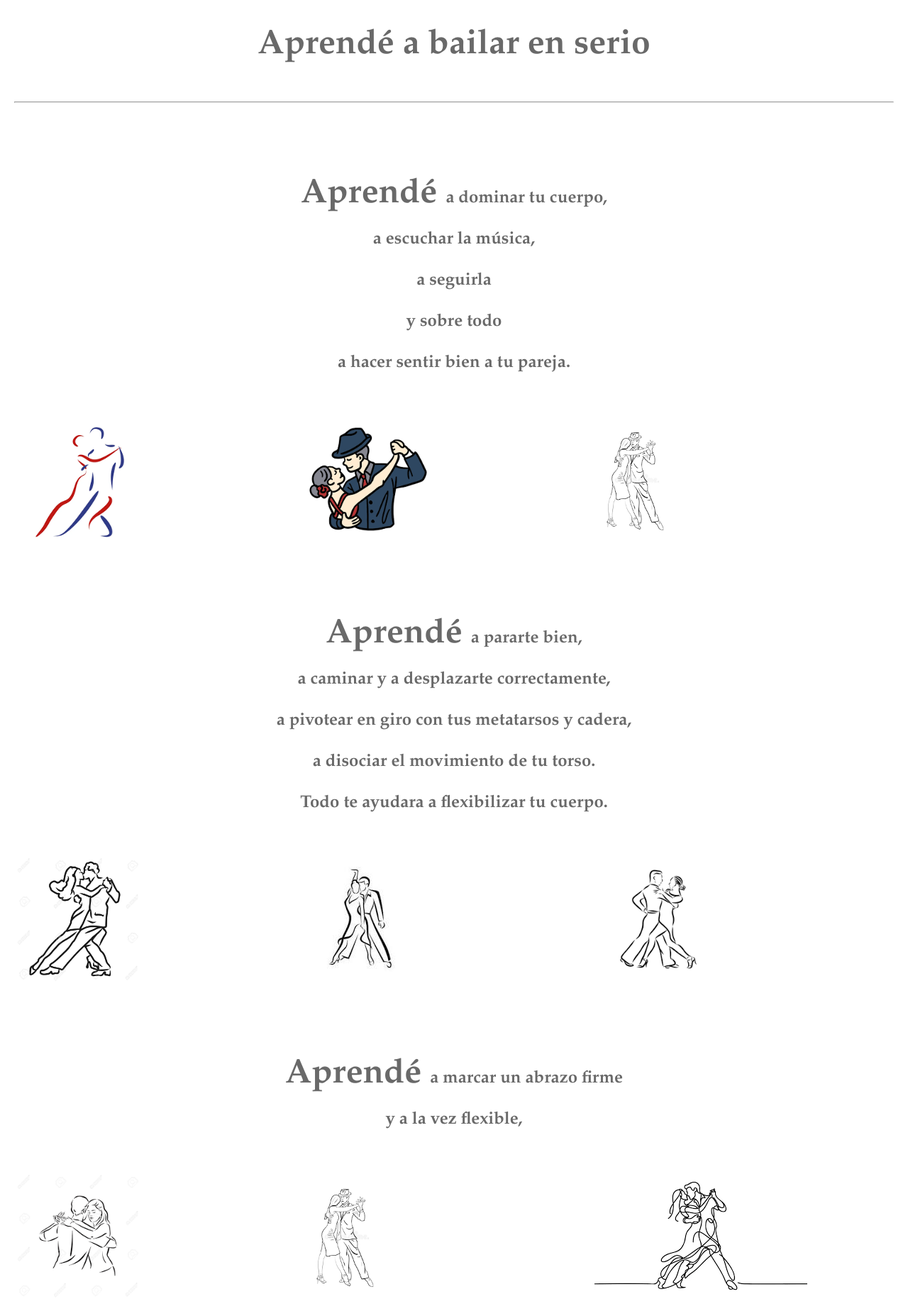
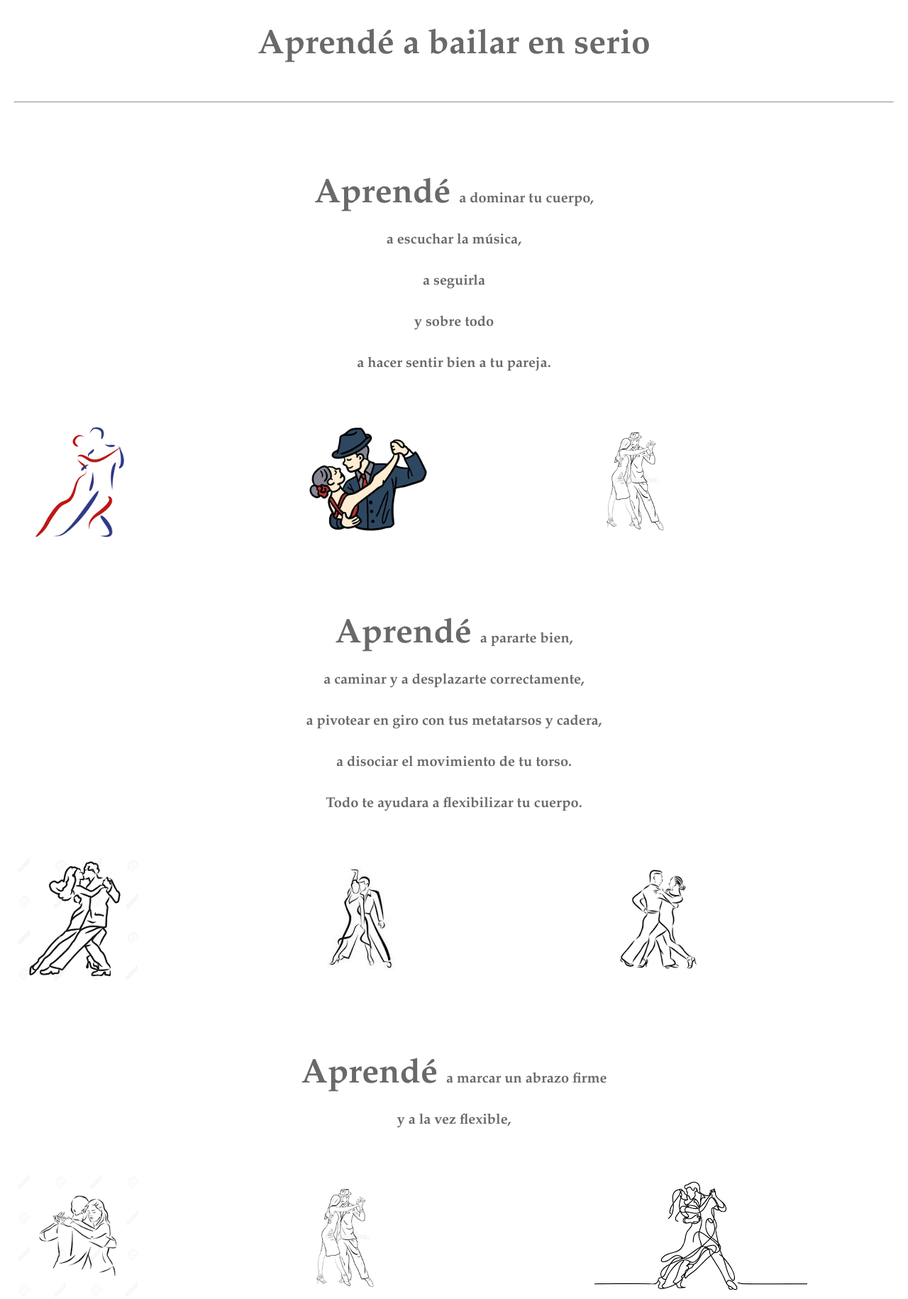
Before and after one commit to gustavowittbecker/tango01, a PHP site: page / in a window 1280 px wide. Shown: the part 605-2435 px from the top of the page at 71% size. Run offline with PHP 8.4, Linux system fonts and the light colour scheme.

Commit message:
tamañoLetras

```diff
--- a/index.php
+++ b/index.php
@@ -18,7 +18,7 @@
 	h1 {font-size:6em;text-align: center; }
 	h2 {font-size:3em;text-align: center;}
 	h3 {font-size:2em;text-align: left;}
-	.font24{font-size:24px} /*Para aplicar a un span por ejemplo*/
+	.font24{font-size:20px} /*Para aplicar a un span por ejemplo*/
 	img {
 	    max-width: 100%; /*Ancho libre permitiendo al navegador calcularla en base o otros paramentros
 		sin sobrepasar en ancho el tamaño de la caja*/
```
